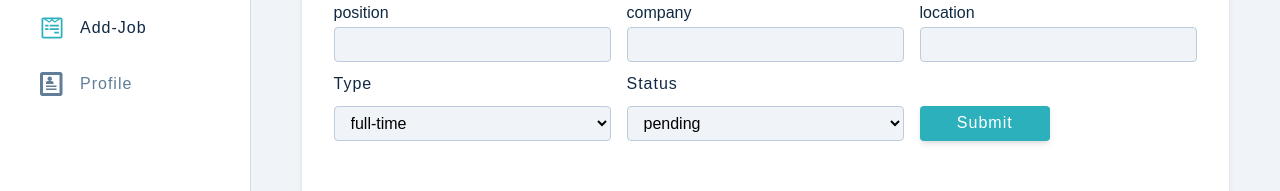
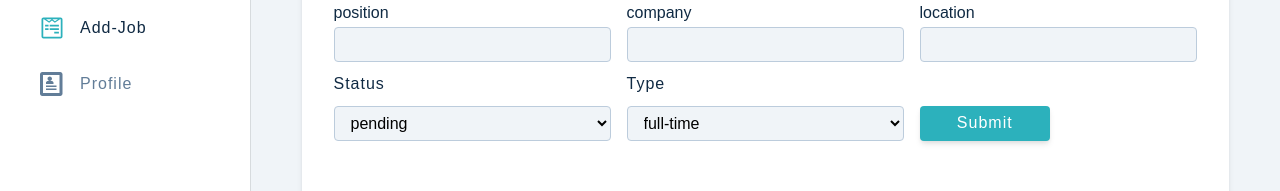
Before and after one commit to jwd222/Jobify, a React (Create React App) app in the folder client/: page /add-job in a window 1280 px wide. Shown: the part 240-431 px from the top of the page. Built offline with nearby package versions, Linux system fonts and the light colour scheme; sample sign-in values are in the browser's storage; the HTML template or start-up script is replaced by a standard one.

Commit message:
spring cleaning

```diff
--- a/client/src/pages/Error.js
+++ b/client/src/pages/Error.js
@@ -8,7 +8,7 @@ const Error = () => {
       <div>
         <img src={img} alt="not found" />
         <h3>Page not found</h3>
-        <p>The page you requested doesnt exist ;o;</p>
+        <p>The page you requested doesn't exist ;o;</p>
         <Link to="/">back to home</Link>
       </div>
     </Wrapper>
--- a/client/src/pages/dashboard/AddJob.js
+++ b/client/src/pages/dashboard/AddJob.js
@@ -61,6 +61,14 @@ const AddJob = () => {
             value={jobLocation}
             handleChange={handleJobInput}
           />
+          {/* job status */}
+          <FormRowSelect
+            name="status"
+            value={status}
+            handleChange={handleJobInput}
+            list={statusOptions}
+          />
+
           {/* job type */}
           <FormRowSelect
             labelText="type"
@@ -68,14 +76,6 @@ const AddJob = () => {
             value={jobType}
             handleChange={handleJobInput}
             list={jobTypeOptions}
-          />
-
-          {/* job status */}
-          <FormRowSelect
-            name="status"
-            value={status}
-            handleChange={handleJobInput}
-            list={statusOptions}
           />
 
           <div className="btn-container">
--- a/client/src/pages/dashboard/SharedLayout.js
+++ b/client/src/pages/dashboard/SharedLayout.js
@@ -1,4 +1,4 @@
-import { Link, Outlet } from 'react-router-dom'
+import { Outlet } from 'react-router-dom'
 import { NavBar, SmallSideBar, BigSideBar } from '../../components'
 import Wrapper from '../../assets/wrappers/SharedLayout.js'
 
```
